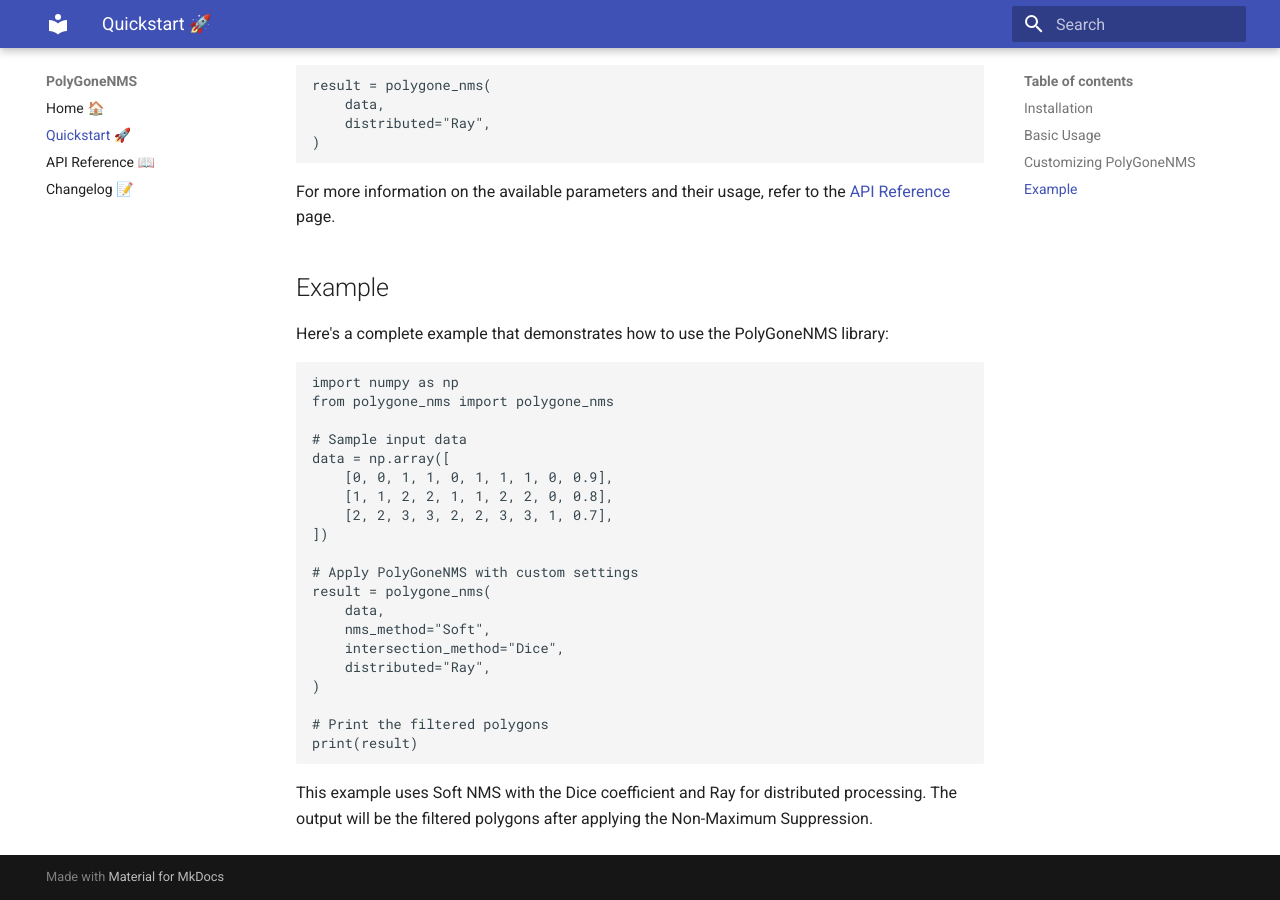
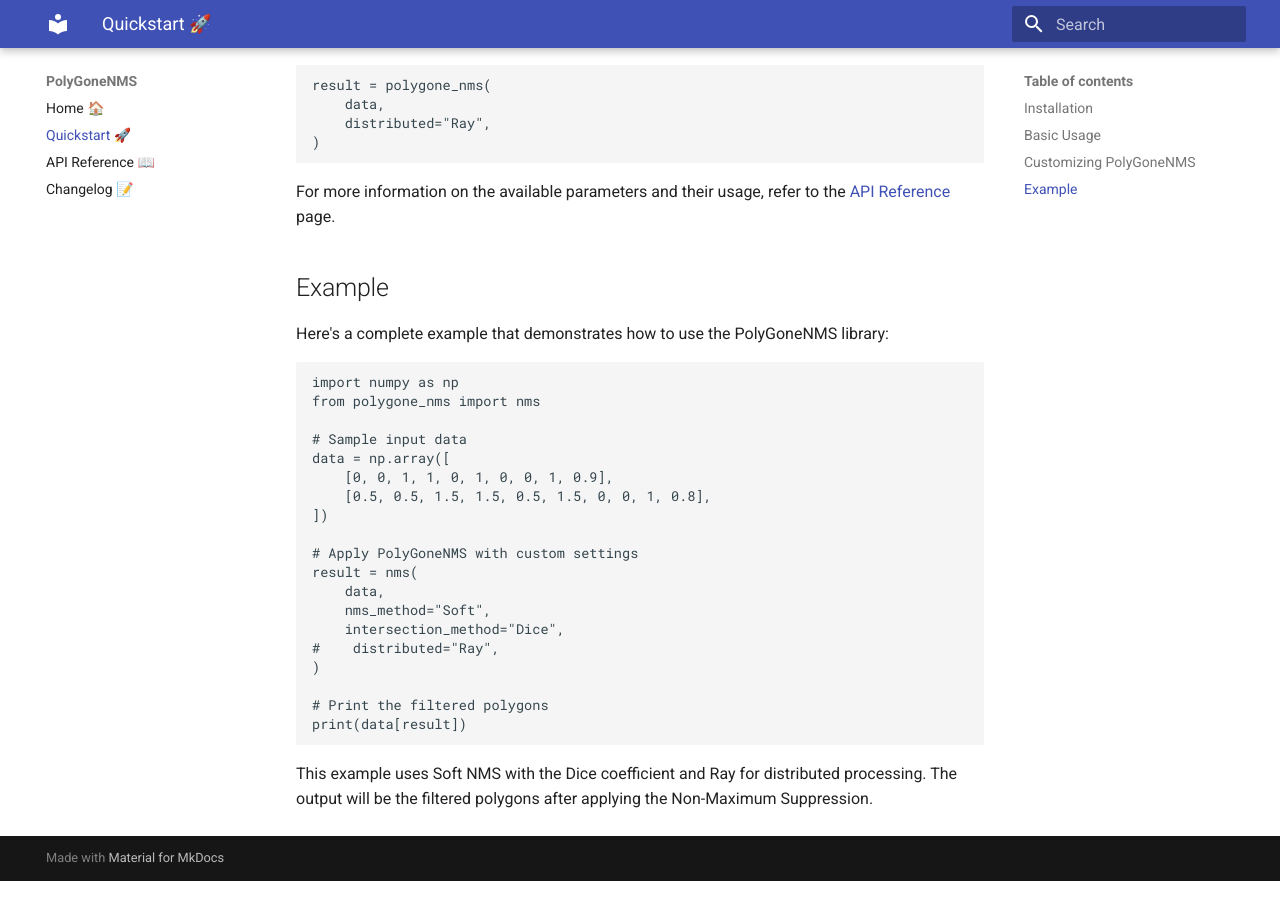
Before and after one commit to WolodjaZ/PolyGoneNMS, an MkDocs documentation site: the page built from docs/quickstart.md, in a window 1280 px wide and 900 px high, scrolled down 1296 px. Built offline with MkDocs 1.6.1 and Material for MkDocs 9.7.7, drawn with Linux system fonts in a browser that asks for light colours; the version menu is left out.

Commit message:
fix: corrected docs and readme nms import and added checks for ZeroDivisionError

````diff
--- a/docs/quickstart.md
+++ b/docs/quickstart.md
@@ -67,25 +67,24 @@
 
 ```python
 import numpy as np
-from polygone_nms import polygone_nms
+from polygone_nms import nms
 
 # Sample input data
 data = np.array([
-    [0, 0, 1, 1, 0, 1, 1, 1, 0, 0.9],
-    [1, 1, 2, 2, 1, 1, 2, 2, 0, 0.8],
-    [2, 2, 3, 3, 2, 2, 3, 3, 1, 0.7],
+    [0, 0, 1, 1, 0, 1, 0, 0, 1, 0.9],
+    [0.5, 0.5, 1.5, 1.5, 0.5, 1.5, 0, 0, 1, 0.8],
 ])
 
 # Apply PolyGoneNMS with custom settings
-result = polygone_nms(
+result = nms(
     data,
     nms_method="Soft",
     intersection_method="Dice",
-    distributed="Ray",
+#    distributed="Ray",
 )
 
 # Print the filtered polygons
-print(result)
+print(data[result])
 ```
 
 This example uses Soft NMS with the Dice coefficient and Ray for distributed processing. The output will be the filtered polygons after applying the Non-Maximum Suppression.
````
Also changed, not shown: CHANGELOG.md (+8 -0 lines), README.md (+7 -3 lines), assets/benchmark_results.png, 3 other files.
